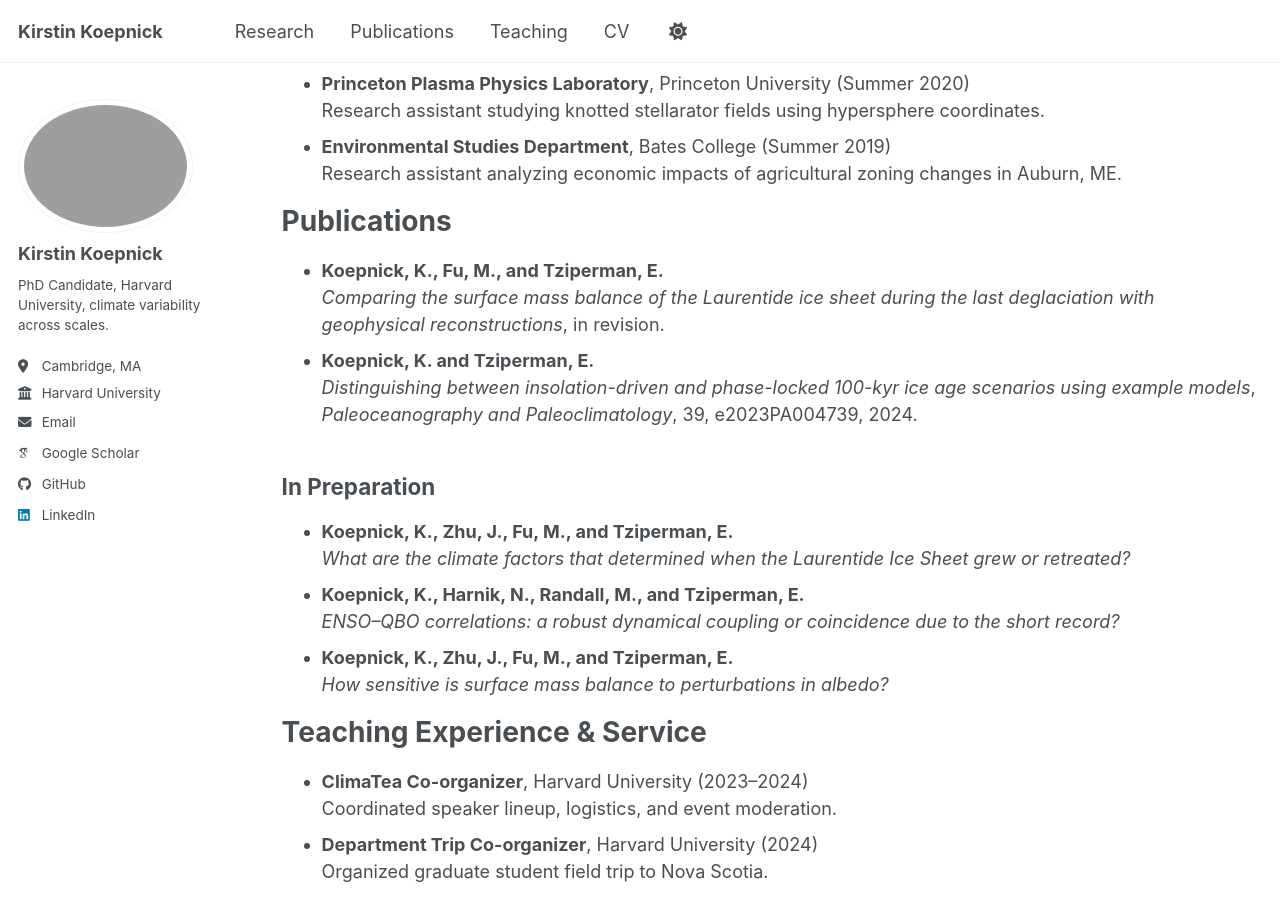
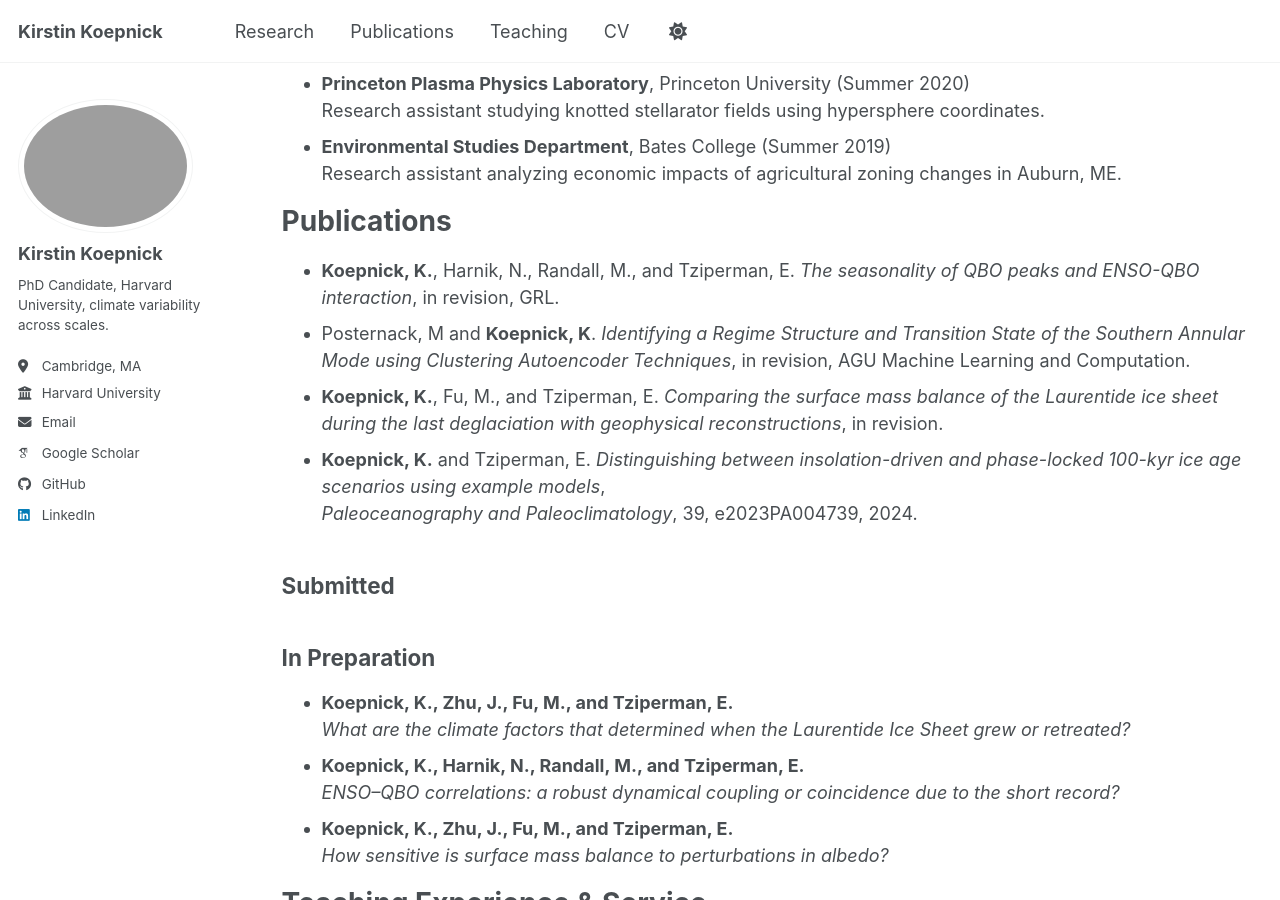
Before and after one commit to kirstinkoepnick/kirstinkoepnick.github.io, a Jekyll site: the page built from _pages/cv.md, in a window 1280 px wide and 900 px high, scrolled down 814 px. Built offline with Jekyll 4.4.1, drawn with Linux system fonts in a browser that asks for light colours; some web fonts are replaced; a script bundle is joined from its source files by our own code; library files that are not in the unit come from our copies.

Commit message:
Update cv.md

```diff
--- a/_pages/cv.md
+++ b/_pages/cv.md
@@ -37,11 +37,17 @@ redirect_from:
   Research assistant analyzing economic impacts of agricultural zoning changes in Auburn, ME.
 
 # Publications
-- **Koepnick, K., Fu, M., and Tziperman, E.**
+- **Koepnick, K.**, Harnik, N., Randall, M., and Tziperman, E.
+  *The seasonality of QBO peaks and ENSO-QBO interaction*, in revision, GRL.
+- Posternack, M and **Koepnick, K**.
+  *Identifying a Regime Structure and Transition State of the Southern Annular Mode using Clustering Autoencoder Techniques*, in revision, AGU Machine Learning and Computation.
+- **Koepnick, K.**, Fu, M., and Tziperman, E.
   *Comparing the surface mass balance of the Laurentide ice sheet during the last deglaciation with geophysical reconstructions*, in revision.
-- **Koepnick, K. and Tziperman, E.**
+- **Koepnick, K.** and Tziperman, E.
   *Distinguishing between insolation-driven and phase-locked 100-kyr ice age scenarios using example models*,
   *Paleoceanography and Paleoclimatology*, 39, e2023PA004739, 2024.
+
+## Submitted
 
 ## In Preparation
 - **Koepnick, K., Zhu, J., Fu, M., and Tziperman, E.**
```
